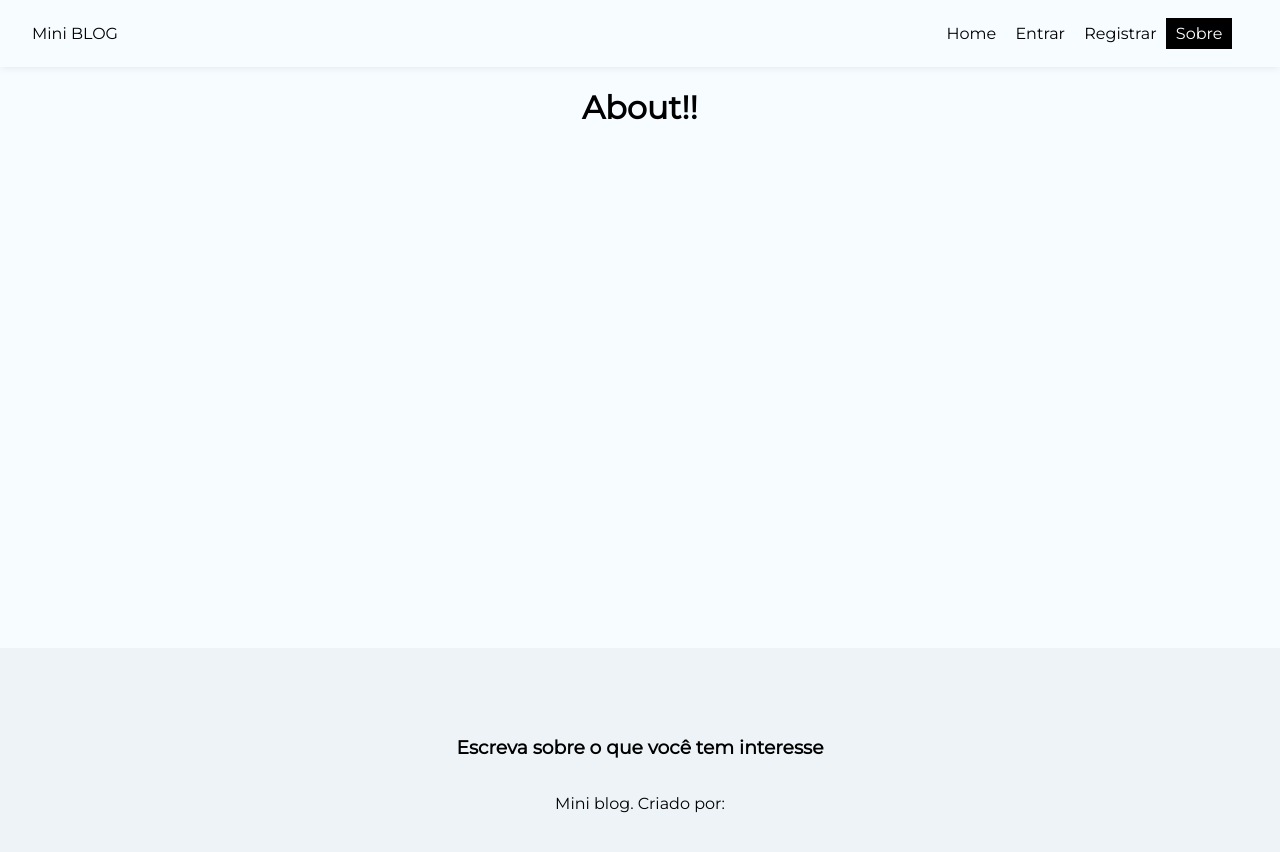
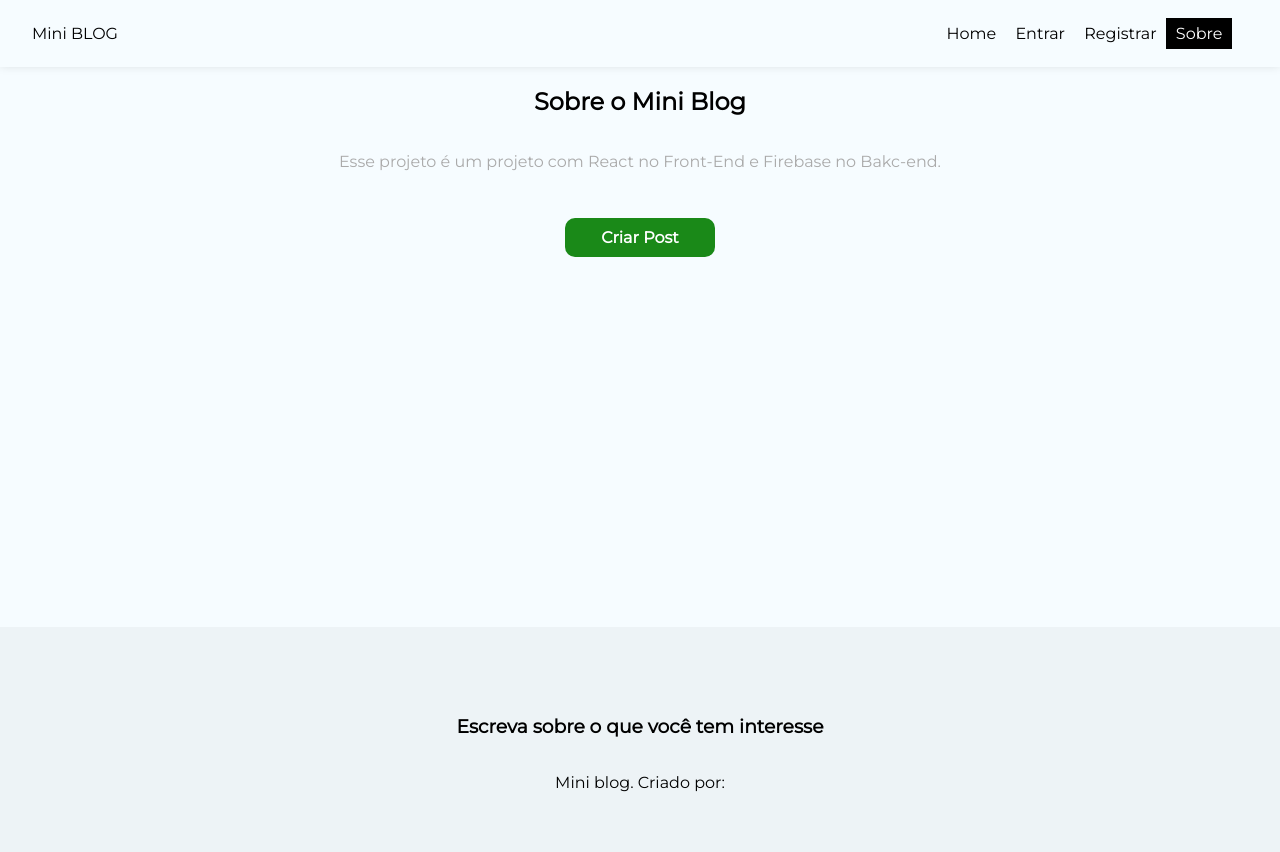
Before and after one commit to felipe-programador-18/Mini-blog, a React (Create React App) app in the folder miniblog/: page /about in a window 1280 px wide. Shown: the top 852 px of the page. Built offline with nearby package versions, Linux system fonts and the light colour scheme; no server answers.

Commit message:
c38-gave some parameter and text in the about

```diff
--- a/miniblog/src/Pages/About/about.js
+++ b/miniblog/src/Pages/About/about.js
@@ -1,10 +1,13 @@
 import React from 'react'
+import { Link } from 'react-router-dom'
 import styles from './about.module.css'
 
 const About  = () => {
-  return (<div>
+  return (<div className={styles.about} >
 
-    <h1 >About!!</h1>
+   <h2>Sobre  o Mini <span>Blog</span>   </h2>
+   <p>Esse projeto é um projeto com React no Front-End e Firebase no Bakc-end. </p>
+   <Link to='/posts/create' className='btn'  >Criar Post</Link>
 
   </div> )
 }
```
